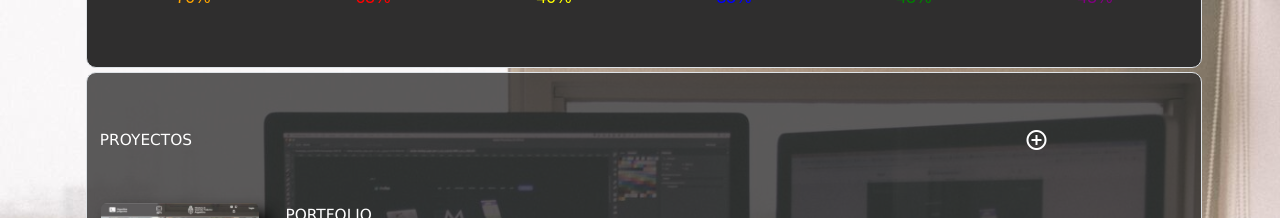
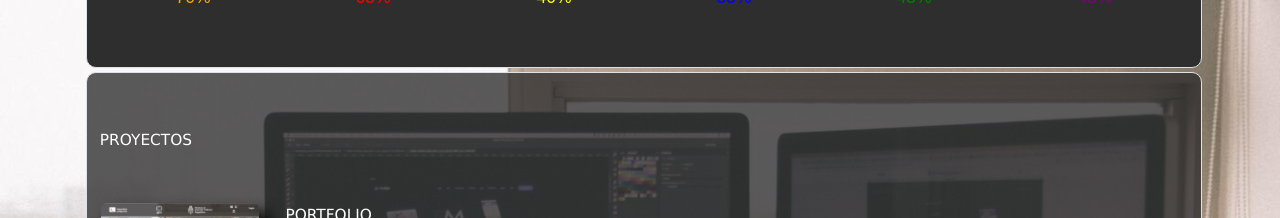
Before and after one commit to opel777/Portafoliofrontend2, an Angular app: page / in a window 1280 px wide. Shown: the part 3200-3418 px from the top of the page. Built offline with nearby package versions, Linux system fonts and the light colour scheme.

Commit message:
Update proyectos.component.html

```diff
--- a/src/app/componentes/proyectos/proyectos.component.html
+++ b/src/app/componentes/proyectos/proyectos.component.html
@@ -4,7 +4,7 @@
       <h1 class="proyectos">PROYECTOS</h1>
       <div class="edit_about">
         <a href="#" class="delete">
-           <i class="ri-add-circle-line" ></i>
+
         </a>
      </div>
     </div>
```
